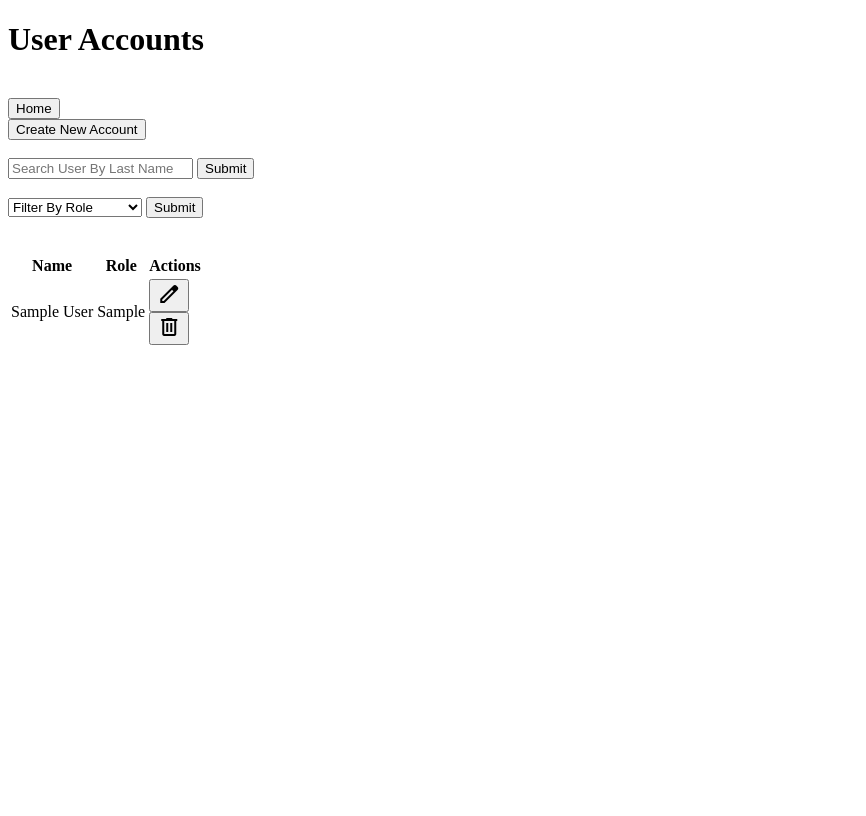
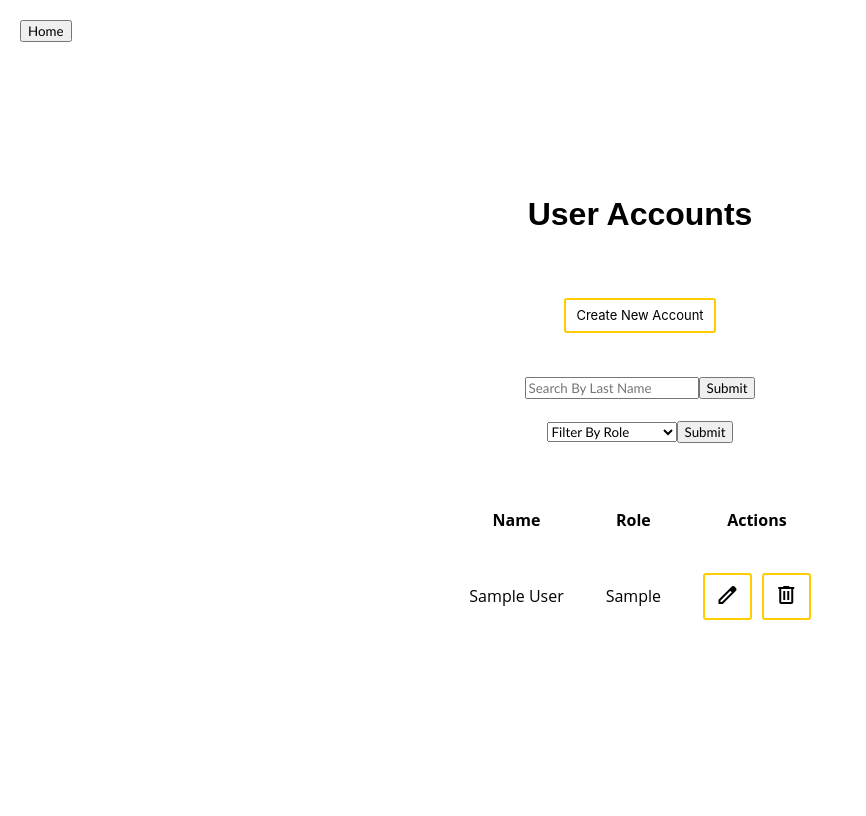
Before and after one commit to Anthony-Alagna/361Project, a Django app: page /home/accountbase/ in a window 1280 px wide. Shown: the whole page, without its empty margins (0-866 px from the left). Before the commit the page ends 345 px from the top, so only its background shows below. Run offline with Django 4.2, Linux system fonts and the light colour scheme; tables that the repository leaves empty hold one stand-in row (values such as "Sample post").

Commit message:
added CSS styling to account base

```diff
--- a/TASchedulerApp/settings.py
+++ b/TASchedulerApp/settings.py
@@ -116,9 +116,9 @@ USE_TZ = True
 # Static files (CSS, JavaScript, Images)
 # https://docs.djangoproject.com/en/4.1/howto/static-files/
 
-# STATICFILES_DIRS = [
-#     BASE_DIR / 'static'
-# ]
+STATICFILES_DIRS = [
+    BASE_DIR / 'static'
+]
 
 STATIC_URL = 'static/'
 
--- /dev/null
+++ b/static/style.css
@@ -0,0 +1,85 @@
+#button1, #button3, #button4  {
+  border: 2px solid #ffcc00;
+  border-radius: 3px;
+  background-color: white;
+  box-shadow: rgba(255, 255, 255, .4) 0 1px 0 0 inset;
+  box-sizing: border-box;
+  color: black;
+  cursor: pointer;
+  display: inline-block;
+  font-family: -apple-system,system-ui,"Segoe UI","Liberation Sans",sans-serif;
+  font-size: 13px;
+  font-weight: 400;
+  line-height: 1.15385;
+  margin: 0;
+  outline: none;
+  padding: 8px .8em;
+  position: relative;
+  text-align: center;
+  text-decoration: none;
+  user-select: none;
+  -webkit-user-select: none;
+  touch-action: manipulation;
+  vertical-align: baseline;
+  white-space: nowrap;
+}
+
+#button1, #button3 :hover,
+#button1, #button3 :focus {
+}
+
+#button1, #button3 :focus {
+  box-shadow: 0 0 0 4px rgba(0, 149, 255, .15);
+}
+
+#button1, #button3 :active {
+  box-shadow: none;
+}
+
+body {
+  display: flex;
+  flex-direction: column;
+  justify-content: center;
+  align-items: center;
+  min-height: 100vh;
+}
+
+form {
+  display: flex;
+  flex-direction: row;
+  align-items: center;
+}
+
+
+th, td {
+  padding: 20px;
+}
+
+#table{
+  display: flex;
+  justify-content: center;
+  align-items: center;
+  padding: 20px;
+}
+
+#button1{
+  margin-right: 10px;
+}
+
+#button2{
+  position: absolute;
+  top: 20px;
+  left: 20px;
+}
+
+body {
+  font-family: 'Open Sans', sans-serif;
+}
+
+h1, h2, h3, h4, h5, h6 {
+  font-family: 'Montserrat', sans-serif;
+}
+
+button, input[type="submit"], input[type="button"], input[type="text"], select {
+  font-family: 'Calibri', sans-serif;
+}
--- a/templates/accountbase.html
+++ b/templates/accountbase.html
@@ -1,3 +1,4 @@
+{% load static %}
 <!DOCTYPE html>
 <html lang="en">
 <head>
@@ -7,23 +8,24 @@
           href="https://fonts.googleapis.com/css2?family=Material+Symbols+Outlined:opsz,wght,FILL,GRAD@48,400,0,0"/>
     <link rel="stylesheet"
           href="https://fonts.googleapis.com/css2?family=Material+Symbols+Outlined:opsz,wght,FILL,GRAD@20..48,100..700,0..1,-50..200"/>
+    <link href="{% static 'style.css' %}" rel="stylesheet" type="text/css"/>
 </head>
 <body>
 <h1>User Accounts</h1>
 <br>
-<a href="{% url 'home'%}">
-    <button>Home</button>
+<a href="{% url 'home' %}">
+    <button id="button2">Home</button>
 </a>
 <br>
 <a href="{% url 'createaccount' %}">
-    <button>Create New Account</button>
+    <button id="button4" >Create New Account</button>
 </a>
 <br>
 <br>
 <form action="{% url 'accountbase' %}" method="post">
     {% csrf_token %}
     <input type="hidden" name="method" value="searchUser">
-    <input type="text" placeholder="Search User By Last Name" name="search">
+    <input type="text" placeholder="Search By Last Name" name="search">
     <input type="submit"/>
 </form>
 <br>
@@ -50,17 +52,18 @@
         <tr>
             <td>{{ user.User_fName }} {{ user.User_lName }}</td>
             <td>{{ user.User_Pos }}</td>
-
-            <td><a href="{% url 'editaccount' %}">
-                <button><span class="material-symbols-outlined">edit</span></button>
-            </a>
-                <form action="{% url 'accountbase' %}" method="post">
+            <div style="text-align: center;">
+                <td id="table"><a href="{% url 'editaccount' %}">
+                    <button id="button1"><span class="material-symbols-outlined">edit</span></button>
+                </a>
+                    <form action="{% url 'accountbase' %}" method="post">
                         {% csrf_token %}
                         <input type="hidden" name="method" value="deleteUser">
                         <input type="hidden" name="username" value="{{ user.User_LogName }}">
-                        <button type="submit"><span class="material-symbols-outlined">delete</span></button>
-                </form>
-            </td>
+                        <button id="button3" type="submit"><span class="material-symbols-outlined">delete</span></button>
+                    </form>
+                </td>
+            </div>
         </tr>
     {% endfor %}
 </table>
```
